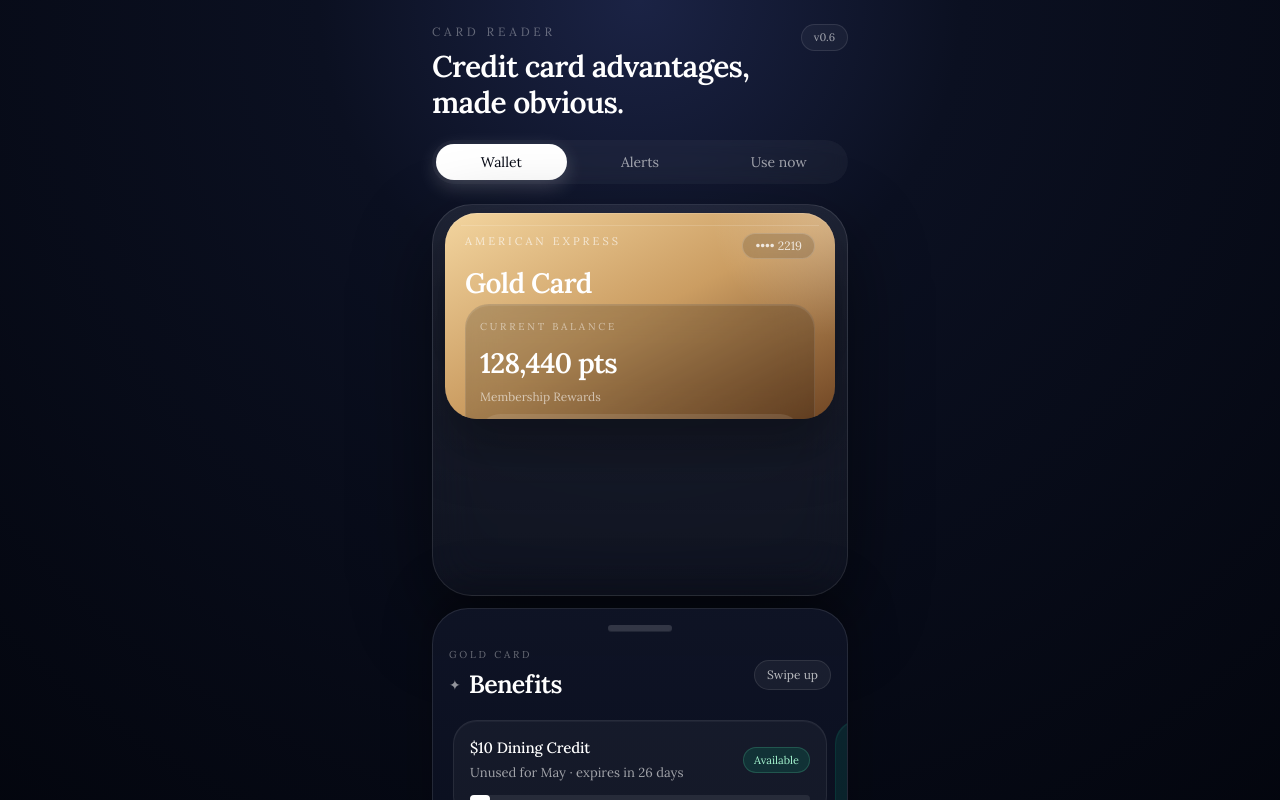
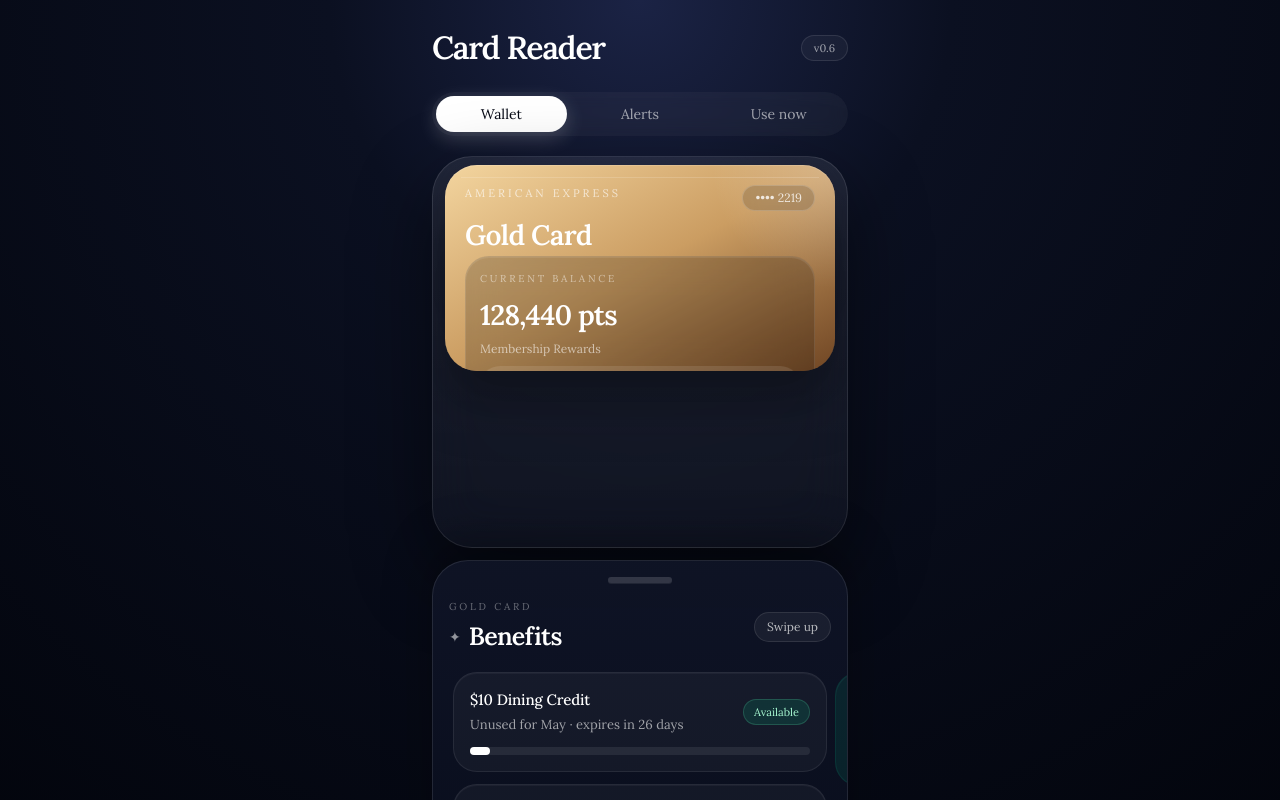
Before and after one commit to kylehocho/card-reader, a Next.js app: page / in a window 1280 px wide. Shown: the top 800 px of the page. Built offline with nearby package versions, Linux system fonts and the light colour scheme.

Commit message:
Simplify header title

```diff
--- a/components/card-reader/WalletPrototype.tsx
+++ b/components/card-reader/WalletPrototype.tsx
@@ -366,10 +366,9 @@
     <MotionConfig transition={{ type: 'spring', stiffness: 280, damping: 28, mass: 0.9 }}>
       <div className="min-h-screen bg-[radial-gradient(circle_at_top,#1b2345_0%,#0b1021_28%,#02040b_100%)] text-white">
         <div className="mx-auto flex min-h-screen max-w-md flex-col px-4 pb-8 pt-6">
-          <header className="mb-5 flex items-start justify-between">
+          <header className="mb-5 flex items-center justify-between">
             <div>
-              <p className="text-xs uppercase tracking-[0.32em] text-white/35">Card Reader</p>
-              <h1 className="mt-2 text-3xl font-semibold tracking-tight">Credit card advantages, made obvious.</h1>
+              <h1 className="text-[32px] font-semibold tracking-[-0.04em] text-white">Card Reader</h1>
             </div>
             <div className="rounded-full border border-white/10 bg-white/[0.04] px-3 py-1 text-[11px] text-white/60">v0.6</div>
           </header>
```
